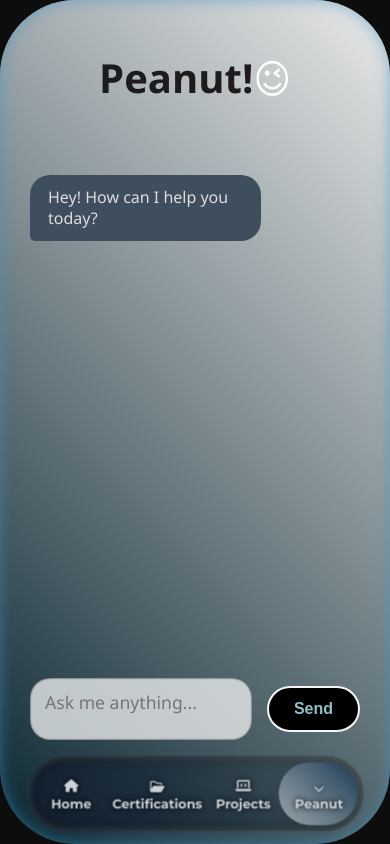
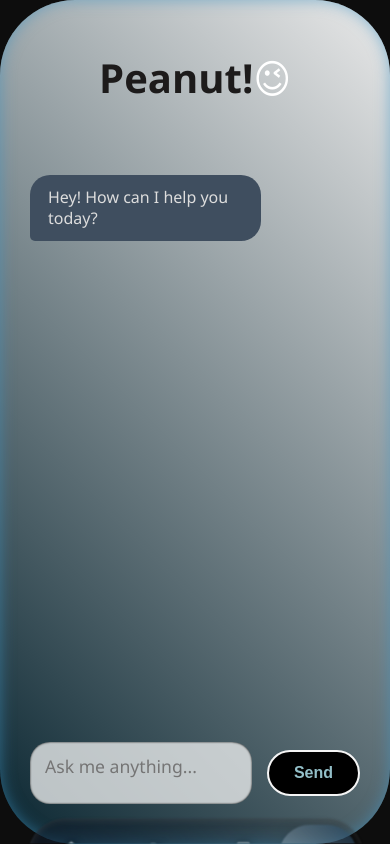
Before and after one commit to Aquibyounis/Portfolio_with_chatbot, a React (Create React App) app in the folder frontchat/: page /assistant in a window 390 px wide. Built offline with nearby package versions, Linux system fonts and the light colour scheme.

Commit message:
Minor updated 4.0

```diff
--- a/frontchat/src/Components/Navbar/Navbar.css
+++ b/frontchat/src/Components/Navbar/Navbar.css
@@ -70,10 +70,28 @@
 
 @media (max-width: 600px) {
     .navbar {
-        width: 100svw;
-        position: fixed;
-        bottom: 2%;
-    }
+    width: 100svw;
+    position: fixed;
+    /* 1. Place it where you want it to be when fully visible */
+    bottom: 2%;
+    left: 0;
+
+    /* 2. Push it down so only the top is peeking (Hidden State) */
+    transform: translateY(75%);
+
+    /* 3. The Liquid Physics (Bouncy Spring Effect) */
+    /* This curve pulls back slightly and then snaps into place */
+    transition: transform 0.6s cubic-bezier(0.68, -0.6, 0.32, 1.6);
+
+    /* Optional: Fade it slightly when hidden */
+    opacity: 0.7;
+}
+
+.navbar:hover {
+    /* 4. Bring it back to its natural position (Visible State) */
+    transform: translateY(0);
+    opacity: 1;
+}
     .ul {
         background: linear-gradient(45deg, rgb(20, 33, 50), transparent);
         width: 70%;
--- a/frontchat/src/pages/AI/Ai.css
+++ b/frontchat/src/pages/AI/Ai.css
@@ -183,10 +183,10 @@
       height: 100svh;
       border-radius: 75px;
       padding-top: 0px;
-      padding-bottom: 6em;
+      padding-bottom: 2em;
     }
     .send-btn{
       background: black;
-      border-radius: 40px;
+      border-radius: 35px;
     }
 }
```
